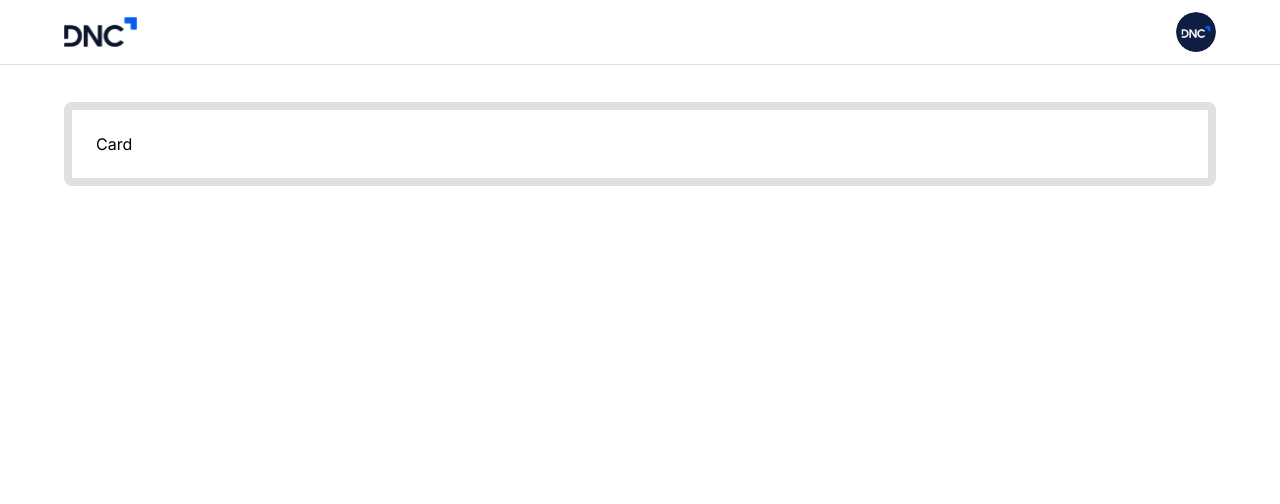
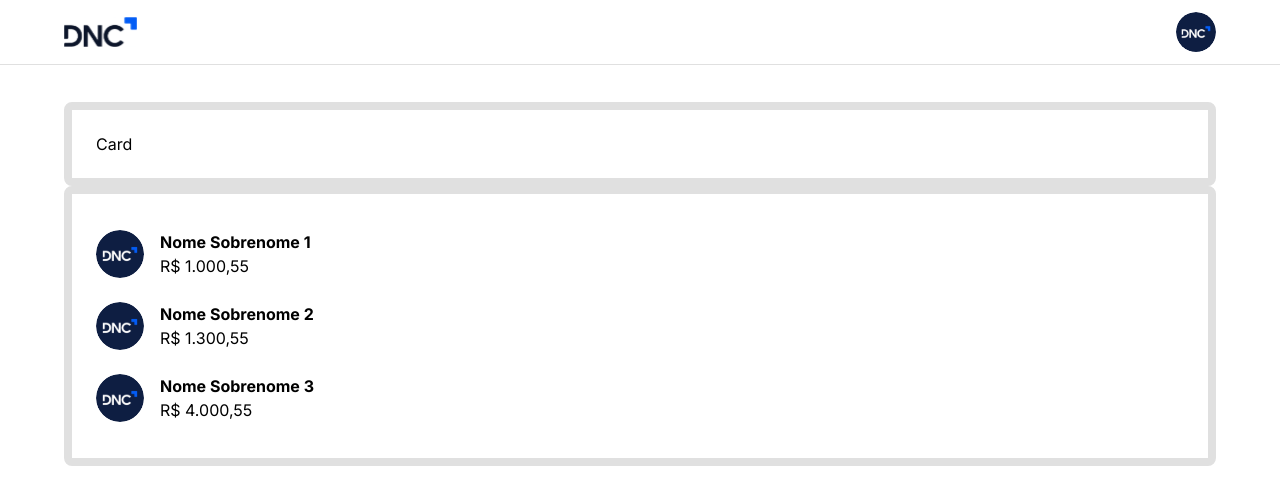
Before and after one commit to maicontibola/dnc-sales-dashboard-mat, a React (Vite) app: page /home in a window 1280 px wide. Shown: the top 504 px of the page. Built offline with nearby package versions, Linux system fonts and the light colour scheme.

Commit message:
Feat: avatar-list-component

```diff
--- /dev/null
+++ b/src/components/AvatarList.tsx
@@ -0,0 +1,39 @@
+import { StyledH2, StyledSpan } from '@/components'
+import { Avatar, Box } from '@mui/material'
+import { pxToRem } from '@/utils'
+import type { AvatarsListsProps } from '@/types'
+
+function AvatarList(props: AvatarsListsProps) {
+  return (
+    <>
+      {props.listData.map((item, index) => (
+        <Box
+          sx={{
+            alignItems: 'center',
+            display: 'flex',
+            padding: `${pxToRem(12)} 0`,
+            key: { index },
+          }}
+        >
+          <Box>
+            <Avatar
+              alt={item.name}
+              src={item.avatar}
+              sx={{
+                width: pxToRem(48),
+                height: pxToRem(48),
+                marginRight: pxToRem(16),
+              }}
+            />
+          </Box>
+          <Box>
+            <StyledH2>{item.name}</StyledH2>
+            <StyledSpan>{item.subtitle}</StyledSpan>
+          </Box>
+        </Box>
+      ))}
+    </>
+  )
+}
+
+export default AvatarList
--- a/src/pages/Home.tsx
+++ b/src/pages/Home.tsx
@@ -1,11 +1,33 @@
-import { CardComponent, Header } from '@/components'
+import { AvatarList, CardComponent, Header } from '@/components'
 import { Container } from '@mui/material'
+
+import { currencyConvert } from '@/utils'
 function Home() {
+  const mockListData = [
+    {
+      avatar: '/dnc-avatar.svg',
+      name: 'Nome Sobrenome 1',
+      subtitle: currencyConvert(1000.55),
+    },
+    {
+      avatar: '/dnc-avatar.svg',
+      name: 'Nome Sobrenome 2',
+      subtitle: currencyConvert(1300.55),
+    },
+    {
+      avatar: '/dnc-avatar.svg',
+      name: 'Nome Sobrenome 3',
+      subtitle: currencyConvert(4000.55),
+    },
+  ]
   return (
     <>
       <Header />
       <Container maxWidth="lg">
         <CardComponent>Card</CardComponent>
+        <CardComponent>
+          <AvatarList listData={mockListData} />
+        </CardComponent>
       </Container>
     </>
   )
--- a/src/types/index.ts
+++ b/src/types/index.ts
@@ -1,3 +1,4 @@
 export * from './theme'
 export * from './formComponent'
 export * from './typographies'
+export * from './avatarsList'
--- /dev/null
+++ b/src/utils/currencyConverter.ts
@@ -0,0 +1,13 @@
+/**
+ * Convert to BRL currency format
+ * @param value - Number to be converted
+ * @return Converted BRL string
+ *
+ */
+
+export function currencyConvert(value: number): string {
+    return new Intl.NumberFormat('pt-BR', {
+        style: 'currency',
+        currency: 'BRL'
+    }).format(value)
+}
--- a/src/utils/index.ts
+++ b/src/utils/index.ts
@@ -1 +1,2 @@
 export * from './pxToRem'
+export * from './currencyConverter'
```
Also changed, not shown: src/components/index.ts (+6 -5 lines), src/types/avatarsList.d.ts (added, +9 -0 lines).
